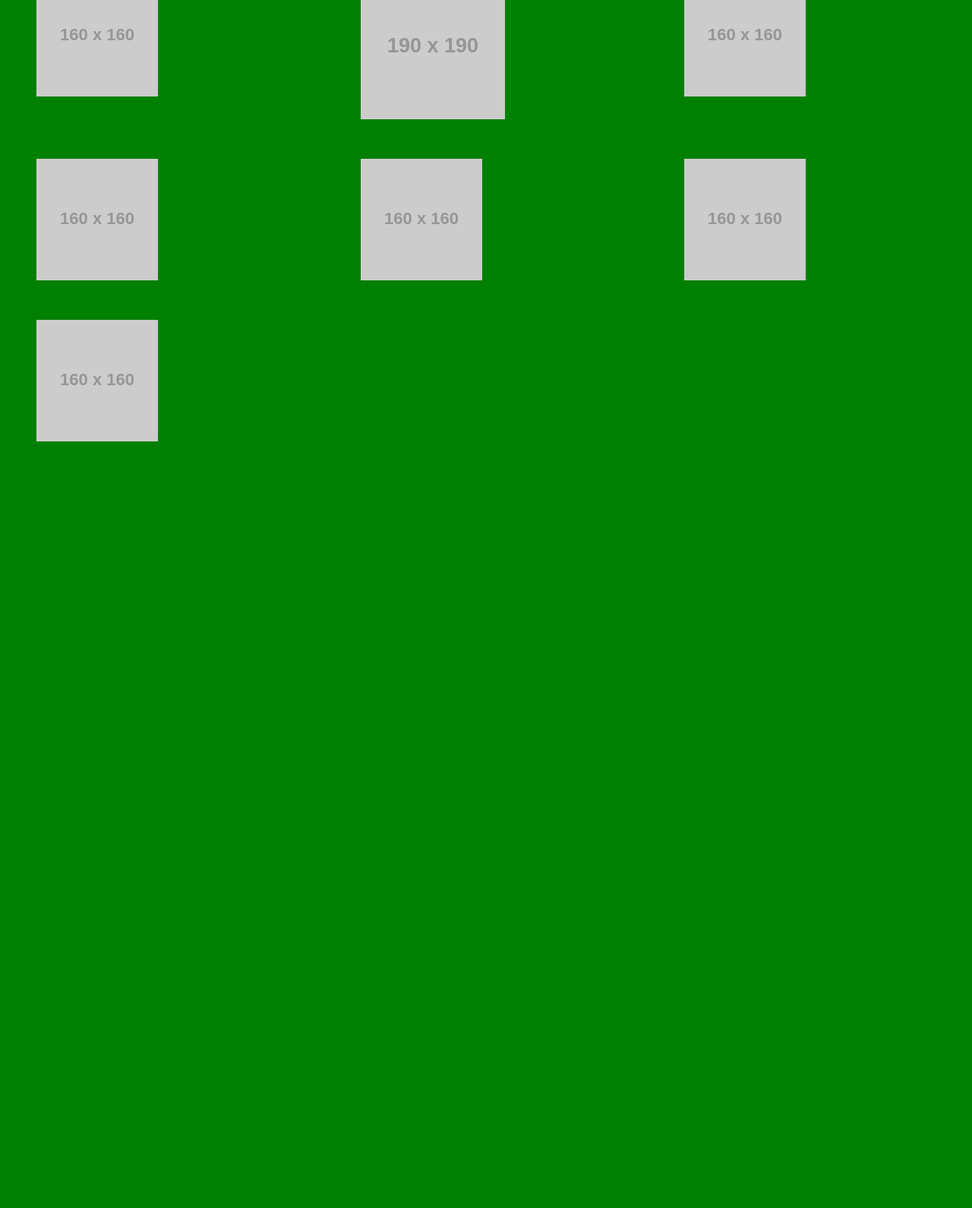
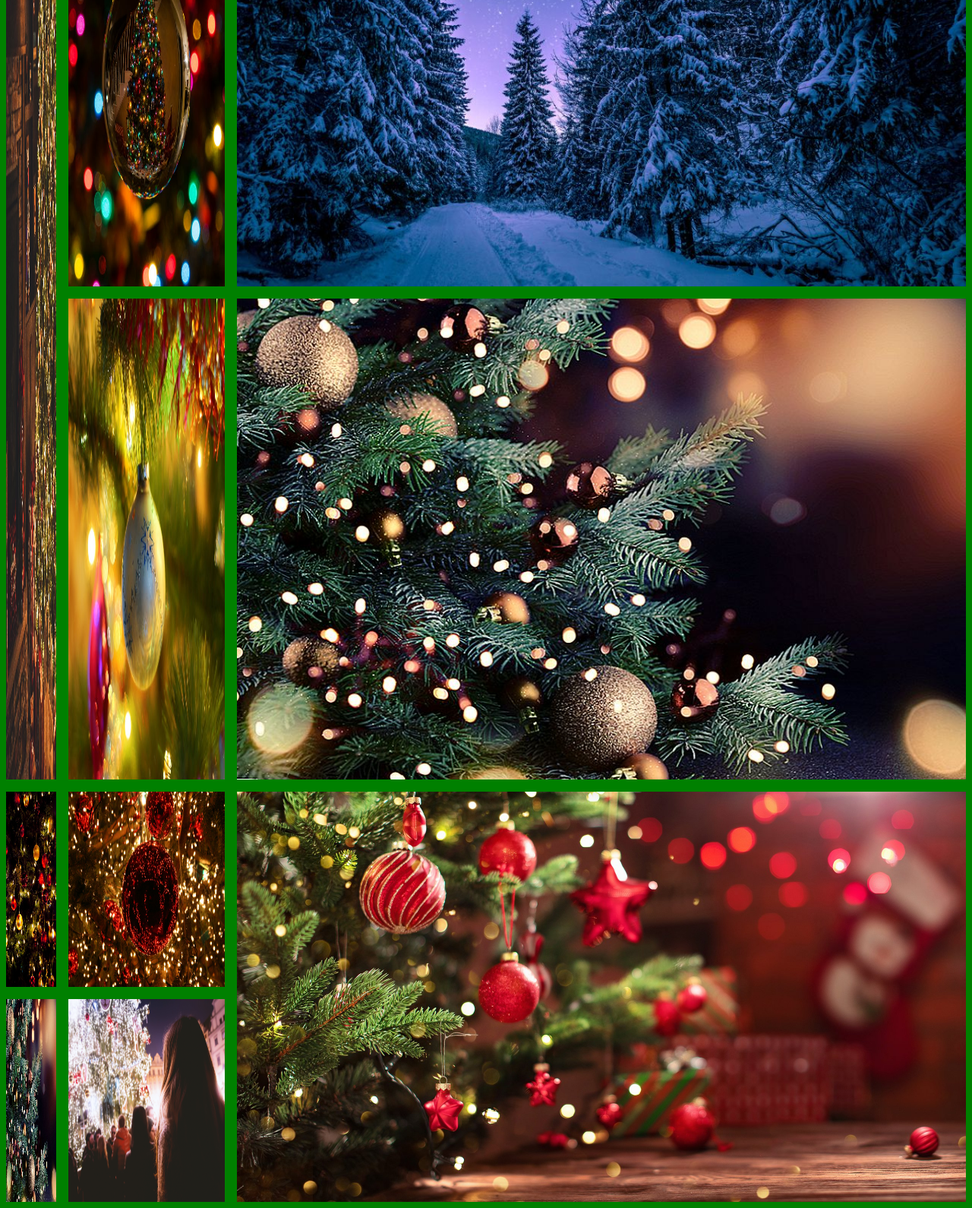
Before and after one commit to LeroyAndrade/J1P2KerstmetLoop, a plain HTML site: page www/index.html in a window 1280 px wide. Shown: the part 352-1942 px from the top of the page at 76% size. Before the commit the page ends 961 px from the top, so only its background shows below. Drawn offline with Linux system fonts and the light colour scheme; placeholder pictures from the web are drawn by us.

Commit message:
Hotfix opdracht afgerondt
Alle punten zijn uitgevoerd, waardoor het een tien zou moeten worden

```diff
--- a/www/index.html
+++ b/www/index.html
@@ -14,22 +14,10 @@
 
   <body lang="nl">
 <main id="wrapper">
-  <p id="grid0">&nbsp;</p>
+<p id="grid0"></p>
   <p id="grid1">Winterpret</p>
   <h2 id="grid2">met loops en grid</h2>
-  <figure id="grid3"><img src="https://via.placeholder.com/160"></figure>
-  <figure id="grid4"><img src="https://via.placeholder.com/160"></figure>
-  <figure id="grid5"><img src="https://via.placeholder.com/160"></figure>
-  <figure id="grid6"><img src="https://via.placeholder.com/160"></figure>
-  <figure id="grid7"><img src="https://via.placeholder.com/190"></figure>
-  <figure id="grid8"><img src="https://via.placeholder.com/160"></figure>
-  <figure id="grid9"><img src="https://via.placeholder.com/160"></figure>
-  <figure id="grid10"><img src="https://via.placeholder.com/160"></figure>
-  <figure id="grid11"><img src="https://via.placeholder.com/160"></figure>
-  <figure id="grid12"><img src="https://via.placeholder.com/160"></figure>
-  <!--
-    <figure id="grid10"><img src="https://via.placeholder.com/160"></figure>
--->
+
 </main>
 
 <aside>
--- a/www/js/javaScript.js
+++ b/www/js/javaScript.js
@@ -1,23 +1,7 @@
+let generator=["./splash/960x1960"];
 
-//test.innerHTML+="<img src='https://via.placeholder.com/360'>".style.height="180"
-//test.innerHTML+="<img src="+ 'https://via.placeholder.com/460'+ ">
-//string concationation
-
-
-let generator=["../splash/960x1960.png"];
-//  "<img src="+'https://via.placeholder.com/960x1960'+">", "<img src="+'https://via.placeholder.com/960x1960'+">","<img src="+'https://via.placeholder.com/960x1960'+">"];
-/*
-                "<img src="+'https://via.placeholder.com/960x1960'+">","<img src="+'https://via.placeholder.com/960x1960'+">",
-                "<img src="+'https://via.placeholder.com/960x1960'+">","<img src="+'https://via.placeholder.com/960x1960'+">",
-                "<img src="+'https://via.placeholder.com/960x1960'+">","<img src="+'https://via.placeholder.com/960x1960'+">",
-                "<img src="+'https://via.placeholder.com/960x1960'+">","<img src="+'https://via.placeholder.com/960x1960'+">",
-                "<img src="+'https://via.placeholder.com/960x1960'+">","<img src="+'https://via.placeholder.com/960x1960'+">",
-                "<img src="+'https://via.placeholder.com/960x1960'+">"]
-*/
-for (let i=0; i<=12; i++)
+let i =3;
+for(; i<13; i++)
 {
-  document.write("<img src="+'generator[i]'"+"</img>");
-//  let test+=document.getElementById("wrapper").innerHTML=text;
+  document.getElementById("wrapper").innerHTML+= "<img id="+'grid'+ i +" src=" +generator[0]+ i +".png"+" width="+'100%'+"+ height="+'100%'+">";
 }
-
-// let test = document.getElementById("wrapper").innerHTML=generator[0];
--- a/www/opmaak/style.css
+++ b/www/opmaak/style.css
@@ -1,22 +1,46 @@
 body
-{
-background-color:green;
+{background-color:green;}
+
+h3{
+display:grid;
+width:inherit;
 }
-
-
-b{
-}
+/*container voor de drie layout*/
 #wrapper
 {
 display:grid;
 grid-template-columns: repeat(3, 1fr);
-/* grid-template-rows: repeat(5,1fr); */
 grid-gap: 1em;
 }
 
+
 /*img binnen container*/
-#wrapper img
+
+#grid1
 {
-max-width: 100%;
+  color:rgb(255,0,0);
+  text-align:right;
+  font-size:3em;
 }
-/*
+
+#grid2
+{
+  color:rgb(255,2,2);
+}
+
+#grid3{
+grid-row:2/4;
+}
+
+#grid5{
+width:960px;
+}
+
+#grid7{
+width:960px;
+}
+
+#grid10{
+grid-column:3/4;
+grid-row:4/6;
+}
--- /dev/null
+++ b/www/styleGridRowsColumns.css
@@ -0,0 +1,105 @@
+body
+{
+background-color:green;
+display:grid;
+width:100vw;
+}
+
+
+b{
+}
+#wrapper
+{
+display:grid;
+grid-template-columns: repeat(3, 1fr);
+grid-template-rows: repeat(4,1fr);
+grid-gap: 1%;
+}
+
+/*img binnen container*/
+img
+{
+min-width: auto;
+max-width: 100%;
+background-size:cover;
+}
+
+img{
+max-width: 100%;
+background-size:cover;
+}
+#grid0
+{
+background-color:orange;
+grid-column: 1/2;
+}
+
+
+#grid1
+{
+grid-column: 2/3;
+text-align: right;
+}
+
+#grid2
+{
+grid-column: 3/4;
+}
+
+/*image*/
+#grid3
+{
+grid-row:span 2;
+grid-column: 1/2;
+background-color:blue;
+}
+
+/*Grote foto 1*/
+#grid4
+{
+grid-column: 2/3;
+}
+}
+
+#grid5
+{
+grid-column: 3/4;
+}
+
+#grid6
+{
+grid-column: 2/3;
+}
+
+#grid7
+{
+grid-column: 3/4;
+}
+
+#grid8
+{
+grid-column: 1/2;
+}
+
+#grid9
+{
+grid-column: 2/3;
+}
+
+#grid10
+{
+grid-column: 3/4;
+grid-row:span 2;
+background-color:blue;
+}
+
+#grid11
+{
+grid-column: 1/2;
+}
+
+#grid12
+{
+grid-column: 2/3;
+}
+/*
```
Also changed, not shown: www/splash/960x19600.png (added), www/splash/960x196010.png (added), www/splash/960x196011.png (added), www/splash/960x196012.png (added), www/splash/960x19602.png (added), www/splash/960x19603.png (added), www/splash/960x19604.png (added), www/splash/960x19605.png (added), www/splash/960x19606.png (added), www/splash/960x19607.png (added), www/splash/960x19608.png (added), www/splash/960x19609.png (added), 1 other file.
